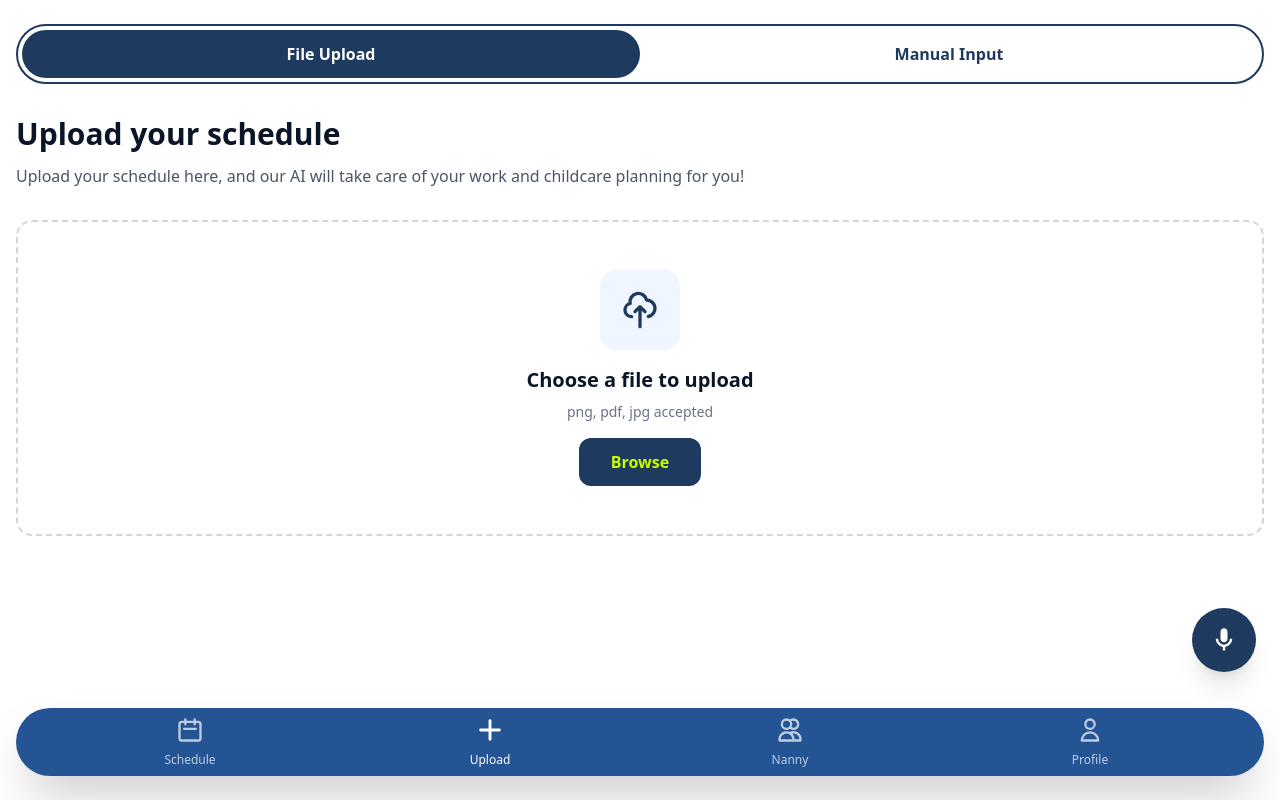
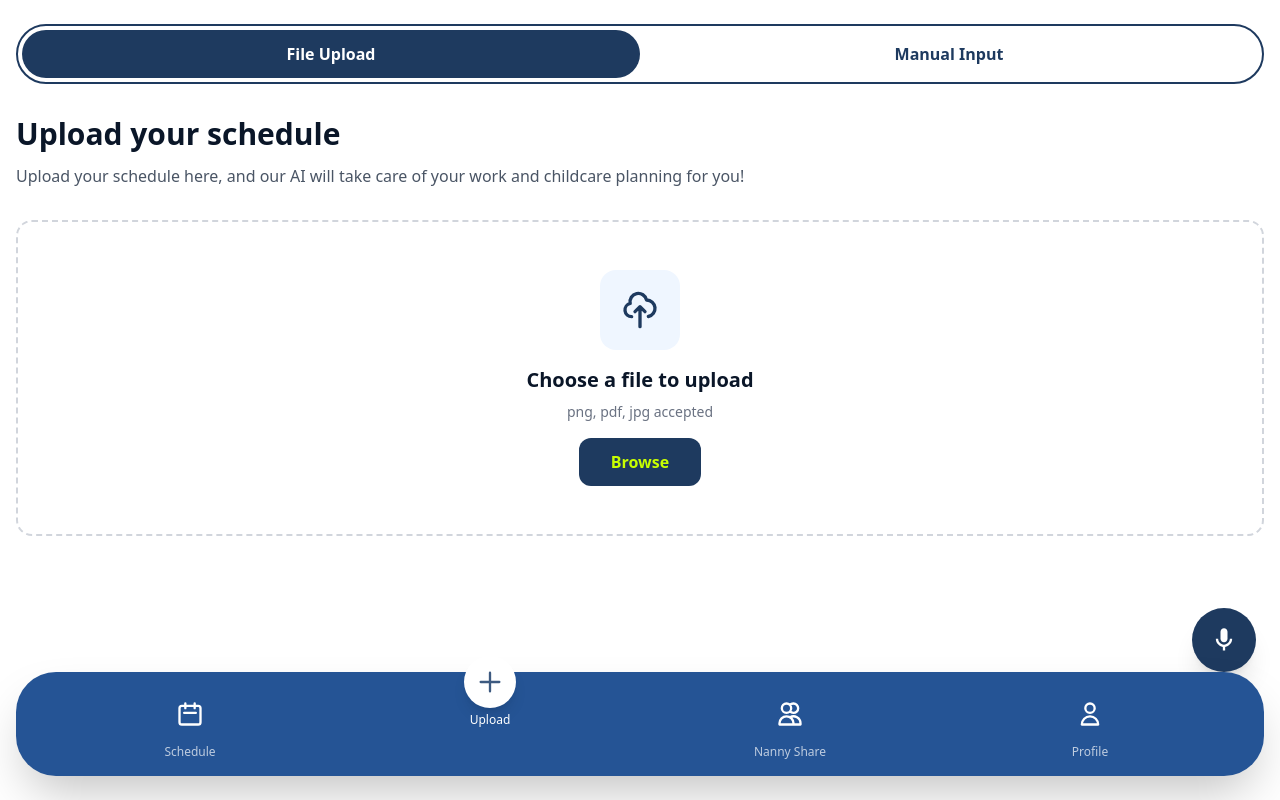
Before and after one commit to IDSP-TRADECARE/Tandem, a Next.js app: page /schedule/upload in a window 1280 px wide. Built offline with nearby package versions, Linux system fonts and the light colour scheme; no server answers; a web font is replaced by a local one.

Commit message:
almost works. changed bottom nav layout to structure to split bottomnav into components

```diff
--- a/src/app/components/Layout/BottomNav.tsx
+++ b/src/app/components/Layout/BottomNav.tsx
@@ -1,127 +1,49 @@
 'use client';
 
-import Link from 'next/link';
 import { usePathname } from 'next/navigation';
+import { NavContainer } from '@/app/components/ui/navbar/NavContainer';
+import { NavItem } from '@/app/components/ui/navbar/NavItem';
+import { NavIcons } from '@/app/components/ui/navbar/NavIcons';
 
-interface BottomNavProps {
-  onUploadClick?: () => void;
-}
-
-export function BottomNav({ onUploadClick }: BottomNavProps) {
+export function BottomNav() {
   const pathname = usePathname();
 
   const isActive = (path: string) => {
     if (path === '/') {
-      // Homepage is the schedule page
-      return pathname === '/';
+      return pathname === '/' || pathname.startsWith('/calendar');
     }
-    return pathname === path;
+    return pathname.startsWith(path);
   };
 
-  // Check if we're on the upload page
-  const isUploadPage = pathname === '/schedule/upload';
+  return (
+    <NavContainer>
+      <NavItem
+        href="/calendar"
+        icon={<NavIcons.Schedule />}
+        label="Schedule"
+        isActive={isActive('/')}
+      />
 
-  return (
-    <nav className="fixed bottom-0 left-0 right-0 z-50 px-4 pb-6">
-      <div className="bg-primary-active rounded-full shadow-2xl px-6 py-2 relative">
-        <div className="flex items-center justify-around">
-          {/* Schedule */}
-          <Link href="/" className="flex flex-col items-center gap-2 flex-1 focus:outline-none">
-            <svg
-              className={`w-7 h-7 ${
-                isActive('/') ? 'text-white' : 'text-white/70'
-              }`}
-              fill="none"
-              stroke="currentColor"
-              strokeWidth={2}
-              viewBox="0 0 24 24"
-            >
-              <path
-                strokeLinecap="round"
-                strokeLinejoin="round"
-                d="M8 7V3m8 4V3m-9 8h10M5 21h14a2 2 0 002-2V7a2 2 0 00-2-2H5a2 2 0 00-2 2v12a2 2 0 002 2z"
-              />
-            </svg>
-            <span className={`text-xs font-medium ${
-              isActive('/') ? 'text-white' : 'text-white/70'
-            }`}>
-              Schedule
-            </span>
-          </Link>
+      <NavItem
+        href="/schedule/upload"
+        icon={<NavIcons.Upload />}
+        label="Upload"
+        isActive={isActive('/schedule/upload')}
+      />
 
-          {/* Upload */}
-          <Link href="/schedule/upload" className="flex flex-col items-center gap-2 flex-1 focus:outline-none">
-            <svg
-              className={`w-7 h-7 ${
-                isUploadPage ? 'text-white' : 'text-white/70'
-              }`}
-              fill="none"
-              stroke="currentColor"
-              strokeWidth={2.5}
-              viewBox="0 0 24 24"
-            >
-              <path
-                strokeLinecap="round"
-                strokeLinejoin="round"
-                d="M12 4v16m8-8H4"
-              />
-            </svg>
-            <span className={`text-xs font-medium ${
-              isUploadPage ? 'text-white' : 'text-white/70'
-            }`}>
-              Upload
-            </span>
-          </Link>
+      <NavItem
+        href="/nanny"
+        icon={<NavIcons.NannyShare />}
+        label="Nanny Share"
+        isActive={isActive('/nanny')}
+      />
 
-          {/* Nanny Share */}
-          <Link href="/nanny" className="flex flex-col items-center gap-2 flex-1 focus:outline-none">
-            <svg
-              className={`w-7 h-7 ${
-                isActive('/nanny') ? 'text-white' : 'text-white/70'
-              }`}
-              fill="none"
-              stroke="currentColor"
-              strokeWidth={2}
-              viewBox="0 0 24 24"
-            >
-              <path
-                strokeLinecap="round"
-                strokeLinejoin="round"
-                d="M12 4.354a4 4 0 110 5.292M15 21H3v-1a6 6 0 0112 0v1zm0 0h6v-1a6 6 0 00-9-5.197M13 7a4 4 0 11-8 0 4 4 0 018 0z"
-              />
-            </svg>
-            <span className={`text-xs font-medium ${
-              isActive('/nanny') ? 'text-white' : 'text-white/70'
-            }`}>
-              Nanny
-            </span>
-          </Link>
-
-          {/* Profile */}
-          <Link href="/profile" className="flex flex-col items-center gap-2 flex-1 focus:outline-none">
-            <svg
-              className={`w-7 h-7 ${
-                isActive('/profile') ? 'text-white' : 'text-white/70'
-              }`}
-              fill="none"
-              stroke="currentColor"
-              strokeWidth={2}
-              viewBox="0 0 24 24"
-            >
-              <path
-                strokeLinecap="round"
-                strokeLinejoin="round"
-                d="M16 7a4 4 0 11-8 0 4 4 0 018 0zM12 14a7 7 0 00-7 7h14a7 7 0 00-7-7z"
-              />
-            </svg>
-            <span className={`text-xs font-medium ${
-              isActive('/profile') ? 'text-white' : 'text-white/70'
-            }`}>
-              Profile
-            </span>
-          </Link>
-        </div>
-      </div>
-    </nav>
+      <NavItem
+        href="/profile"
+        icon={<NavIcons.Profile />}
+        label="Profile"
+        isActive={isActive('/profile')}
+      />
+    </NavContainer>
   );
 }
--- /dev/null
+++ b/src/app/components/ui/navbar/NavContainer.tsx
@@ -0,0 +1,15 @@
+interface NavContainerProps {
+  children: React.ReactNode;
+}
+
+export function NavContainer({ children }: NavContainerProps) {
+  return (
+    <nav className="fixed bottom-0 left-0 right-0 z-50 px-4 pb-6">
+      <div className="bg-primary-active rounded-[40px] shadow-2xl px-6 py-4 relative">
+        <div className="flex items-center justify-around">
+          {children}
+        </div>
+      </div>
+    </nav>
+  );
+}
--- /dev/null
+++ b/src/app/components/ui/navbar/NavIcons.tsx
@@ -0,0 +1,65 @@
+export const NavIcons = {
+  Schedule: () => (
+    <svg
+      fill="none"
+      stroke="currentColor"
+      strokeWidth={2}
+      viewBox="0 0 24 24"
+      className="w-full h-full"
+    >
+      <path
+        strokeLinecap="round"
+        strokeLinejoin="round"
+        d="M8 7V3m8 4V3m-9 8h10M5 21h14a2 2 0 002-2V7a2 2 0 00-2-2H5a2 2 0 00-2 2v12a2 2 0 002 2z"
+      />
+    </svg>
+  ),
+
+  Upload: () => (
+    <svg
+      fill="none"
+      stroke="currentColor"
+      strokeWidth={2}
+      viewBox="0 0 24 24"
+      className="w-full h-full"
+    >
+      <path
+        strokeLinecap="round"
+        strokeLinejoin="round"
+        d="M12 4v16m8-8H4"
+      />
+    </svg>
+  ),
+
+  NannyShare: () => (
+    <svg
+      fill="none"
+      stroke="currentColor"
+      strokeWidth={2}
+      viewBox="0 0 24 24"
+      className="w-full h-full"
+    >
+      <path
+        strokeLinecap="round"
+        strokeLinejoin="round"
+        d="M12 4.354a4 4 0 110 5.292M15 21H3v-1a6 6 0 0112 0v1zm0 0h6v-1a6 6 0 00-9-5.197M13 7a4 4 0 11-8 0 4 4 0 018 0z"
+      />
+    </svg>
+  ),
+
+  Profile: () => (
+    <svg
+      fill="none"
+      stroke="currentColor"
+      strokeWidth={2}
+      viewBox="0 0 24 24"
+      className="w-full h-full"
+    >
+      <path
+        strokeLinecap="round"
+        strokeLinejoin="round"
+        d="M16 7a4 4 0 11-8 0 4 4 0 018 0zM12 14a7 7 0 00-7 7h14a7 7 0 00-7-7z"
+      />
+    </svg>
+  ),
+};
--- /dev/null
+++ b/src/app/components/ui/navbar/NavItem.tsx
@@ -0,0 +1,55 @@
+import Link from 'next/link';
+
+interface NavItemProps {
+  href: string;
+  icon: React.ReactNode;
+  label: string;
+  isActive: boolean;
+  onClick?: () => void;
+}
+
+export function NavItem({ href, icon, label, isActive, onClick }: NavItemProps) {
+  const content = (
+    <div className={`flex flex-col items-center transition-all ${
+      isActive ? '-translate-y-8' : ''
+    }`}>
+      <div className={`rounded-full p-3 transition-all ${
+        isActive
+          ? 'bg-white shadow-lg'
+          : 'bg-transparent'
+      }`}>
+        <div className={`w-7 h-7 transition-colors ${
+          isActive ? 'text-[#3d5a80]' : 'text-white'
+        }`}>
+          {icon}
+        </div>
+      </div>
+      <span className={`text-xs font-medium mt-1 ${
+        isActive ? 'text-white' : 'text-white/70'
+      }`}>
+        {label}
+      </span>
+    </div>
+  );
+
+  if (onClick) {
+    return (
+
+      <button
+        onClick={onClick}
+        className="flex flex-col items-center gap-1 flex-1 focus:outline-none relative"
+      >
+        {content}
+      </button>
+    );
+  }
+
+  return (
+    <Link
+      href={href}
+      className="flex flex-col items-center gap-1 flex-1 focus:outline-none relative"
+    >
+      {content}
+    </Link>
+  );
+}
```
